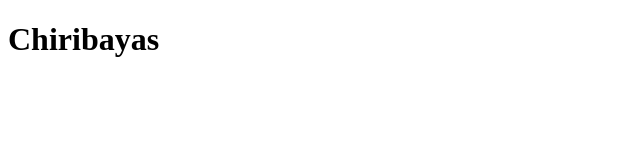
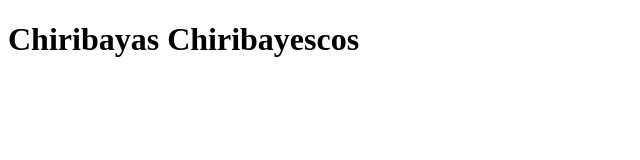
Before and after one commit to JulioSantana121314/chiribayas, a plain HTML site: page chiribayas/index.html in a window 1280 px wide. Shown: the whole page, without its empty margins (0-640 px from the left). Drawn offline with Linux system fonts and the light colour scheme.

Commit message:
Chiribayesco

```diff
--- a/chiribayas/index.html
+++ b/chiribayas/index.html
@@ -7,7 +7,7 @@
 </head>
 
 <body>
-<h1>Chiribayas</h1>
+<h1>Chiribayas Chiribayescos</h1>
 </body>
 
 </html>
```
